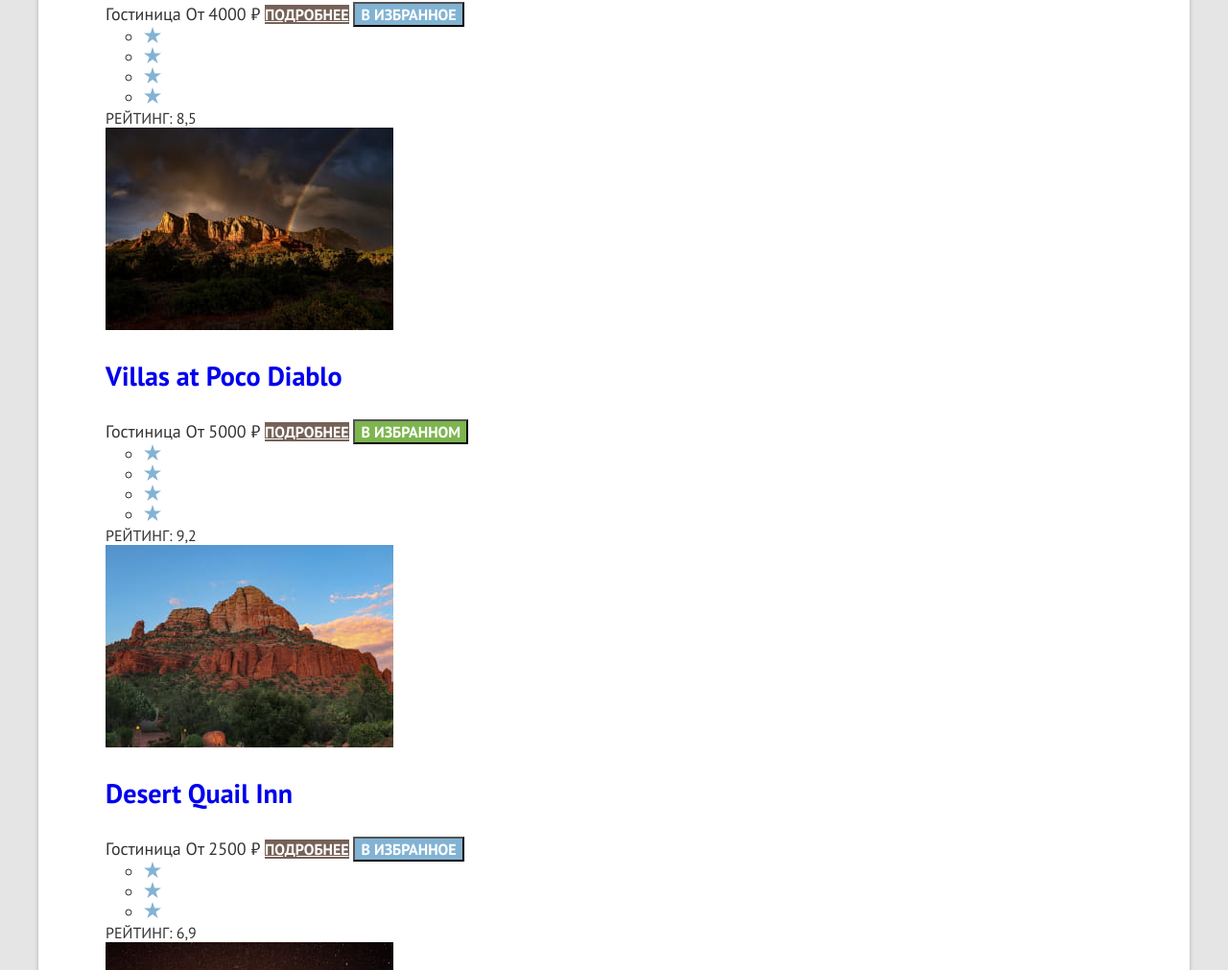
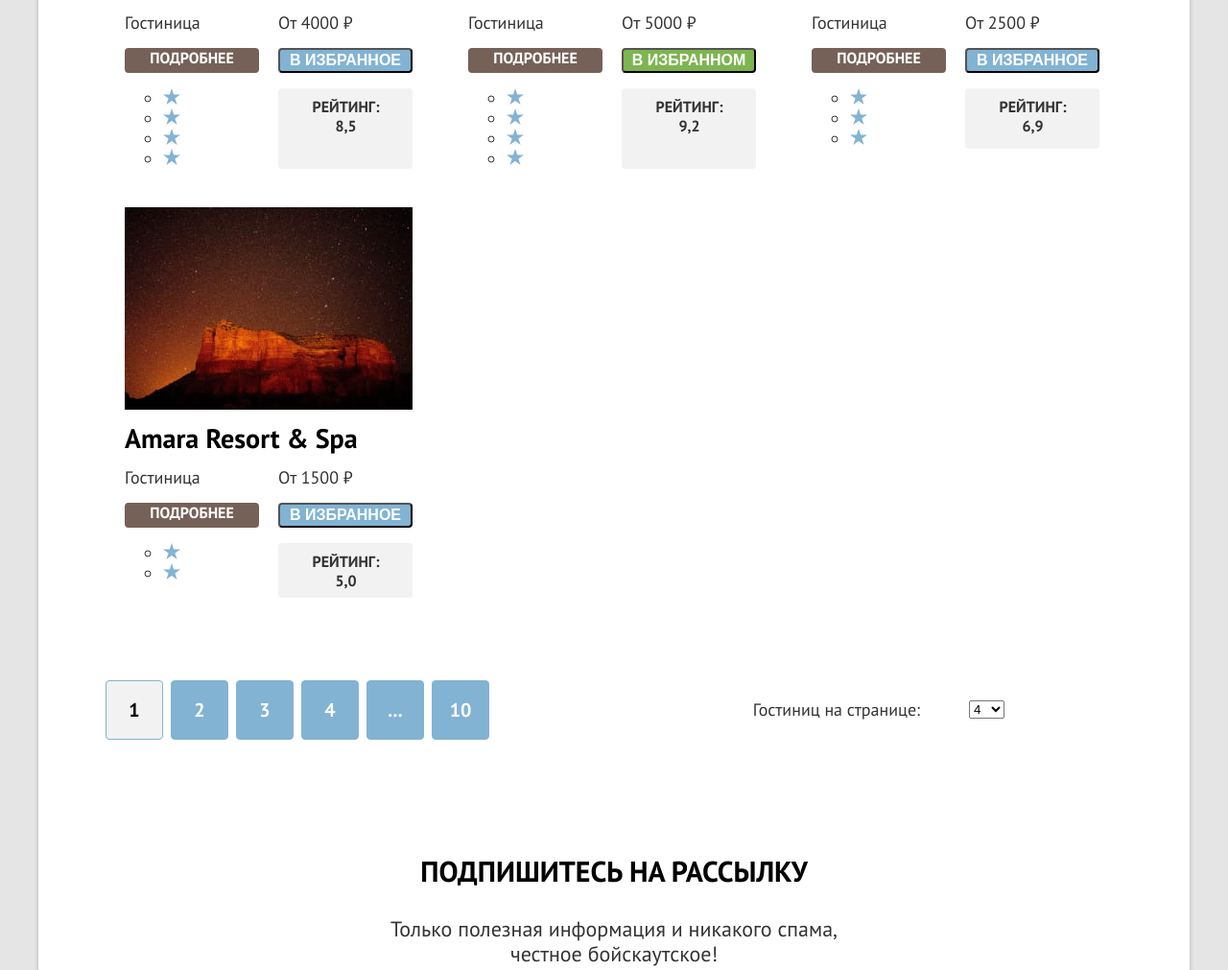
Before and after one commit to htmlacademy-htmlcss/2054453-sedona-34, a plain HTML site: page catalog.html in a window 1280 px wide. Shown: the part 1064-2075 px from the top of the page at 96% size. Drawn offline with Linux system fonts and the light colour scheme.

Commit message:
adds grids for components

```diff
--- a/catalog.html
+++ b/catalog.html
@@ -12,7 +12,7 @@
       <header class="page-header">
         <nav class="navigation">
           <a class="navigation-logo-link" href="index.html">
-            <img class="navigation-logo" src="images/logo-city.svg" width="139" height="70" alt="Город Седона">
+            <img class="navigation-logo" src="images/logo-city.svg" width="139" height="70" alt="Город Седона.">
           </a>
           <ul class="navigation-list">
             <li class="navigation-item">
@@ -153,13 +153,14 @@
             <li class="product-card">
               <a class="product-card-link" href="#">
                 <img class="product-card-image" src="images/catalog/hotel-1.jpg" width="300" height="211"
-                  alt="Amara Resort & Spas">
+                  alt="Amara Resort & Spas.">
                 <h3 class="product-card-title">Amara Resort & Spa</h3>
               </a>
+              <div class="product-card-description">
                 <span class="product-type">Гостиница</span>
                 <span class="product-card-price">От 4000 ₽</span>
-              <a class="product-card-button product-card-button-more button" href="#">Подробнее</a>
-              <button class="product-card-button product-card-button-fav" type="submit">В избранное</button>
+                <a class="button product-card-button-about" href="#">Подробнее</a>
+                <button class="button product-card-button-fav" type="submit">В избранное</button>
                 <ul class="product-card-stars">
                   <li class="product-card-icon">
                     <img class="product-card-starpic" src="images/catalog/star.svg" width="18" height="17">
@@ -174,18 +175,20 @@
                     <img class="product-card-starpic" src="images/catalog/star.svg" width="18" height="17">
                   </li>
                 </ul>
-              <span class="product-card-rating">Рейтинг: 8,5</span>
+                <b class="product-card-rating">Рейтинг: 8,5</b>
+              </div>
             </li>
             <li class="product-card">
               <a class="product-card-link" href="#">
                 <img class="product-card-image" src="images/catalog/hotel-2.jpg" width="300" height="211"
-                  alt="Villas at Poco Diablo">
+                  alt="Villas at Poco Diablo.">
                 <h3 class="product-card-title">Villas at Poco Diablo</h3>
               </a>
+              <div class="product-card-description">
                 <span class="product-type">Гостиница</span>
                 <span class="product-card-price">От 5000 ₽</span>
-              <a class="product-card-button product-card-button-more button" href="#">Подробнее</a>
-              <button class="product-card-button product-card-button-selected" type="submit">В избранном</button>
+                <a class="button product-card-button-about" href="#">Подробнее</a>
+                <button class="button product-card-button-selected" type="submit">В избранном</button>
                 <ul class="product-card-stars">
                   <li class="product-card-icon">
                     <img class="product-card-starpic" src="images/catalog/star.svg" width="18" height="17">
@@ -200,18 +203,20 @@
                     <img class="product-card-starpic" src="images/catalog/star.svg" width="18" height="17">
                   </li>
                 </ul>
-              <span class="product-card-rating">Рейтинг: 9,2</span>
+                <b class="product-card-rating">Рейтинг: 9,2</b>
+              </div>
             </li>
             <li class="product-card">
               <a class="product-card-link" href="#">
                 <img class="product-card-image" src="images/catalog/hotel-3.jpg" width="300" height="211"
-                  alt="Desert Quail Inn">
+                  alt="Desert Quail Inn.">
                 <h3 class="product-card-title">Desert Quail Inn</h3>
               </a>
+              <div class="product-card-description">
                 <span class="product-type">Гостиница</span>
                 <span class="product-card-price">От 2500 ₽</span>
-              <a class="product-card-button product-card-button-more button" href="#">Подробнее</a>
-              <button class="product-card-button product-card-button-fav" type="submit">В избранное</button>
+                <a class="button product-card-button-about" href="#">Подробнее</a>
+                <button class="button product-card-button-fav" type="submit">В избранное</button>
                 <ul class="product-card-stars">
                   <li class="product-card-icon">
                     <img class="product-card-starpic" src="images/catalog/star.svg" width="18" height="17">
@@ -223,18 +228,20 @@
                     <img class="product-card-starpic" src="images/catalog/star.svg" width="18" height="17">
                   </li>
                 </ul>
-              <span class="product-card-rating">Рейтинг: 6,9</span>
+                <b class="product-card-rating">Рейтинг: 6,9</b>
+              </div>
             </li>
             <li class="product-card">
               <a class="product-card-link" href="#">
                 <img class="product-card-image" src="images/catalog/hotel-4.jpg" width="300" height="211"
-                  alt="Amara Resort & Spa">
+                  alt="Amara Resort & Spa.">
                 <h3 class="product-card-title">Amara Resort & Spa</h3>
               </a>
+              <div class="product-card-description">
                 <span class="product-type">Гостиница</span>
                 <span class="product-card-price">От 1500 ₽</span>
-              <a class="product-card-button product-card-button-more button" href="#">Подробнее</a>
-              <button class="product-card-button product-card-button-fav" type="submit">В избранное</button>
+                <a class="button product-card-button-about" href="#">Подробнее</a>
+                <button class="button product-card-button-fav" type="submit">В избранное</button>
                 <ul class="product-card-stars">
                   <li class="product-card-icon">
                     <img class="product-card-starpic" src="images/catalog/star.svg" width="18" height="17">
@@ -243,7 +250,8 @@
                     <img class="product-card-starpic" src="images/catalog/star.svg" width="18" height="17">
                   </li>
                 </ul>
-              <span class="product-card-rating">Рейтинг: 5,0</span>
+                <b class="product-card-rating">Рейтинг: 5,0</b>
+              </div>
             </li>
           </ul>
 
@@ -323,7 +331,7 @@
           <div class="contacts-logo">
             <a class="contacts-logo-link" href="https://htmlacademy.ru/">
               <img class="contacts-logo-pic" src="images/HTML-Academy-logo.svg" width="115" height="33"
-                alt="Логотип сайта HTML Academy">
+                alt="Логотип сайта HTML Academy.">
             </a>
           </div>
         </div>
--- a/styles/styles.css
+++ b/styles/styles.css
@@ -100,14 +100,19 @@ body {
   line-height: 20px;
 }
 
-.product-card-button {
-  font-family: inherit;
+.button {
   font-weight: 700;
   font-size: 16px;
   line-height: 20px;
   text-align: center;
   text-transform: uppercase;
+  text-decoration: none;
   color: #FFFFFF;
+  display: block;
+  border-radius: 4px;
+}
+
+.product-card-button-about {
   background-color: #756157;
 }
 
@@ -461,8 +466,11 @@ body {
 }
 
 .product-list {
+  display: grid;
+  grid-template-columns: repeat(3, 340px);
+  column-gap: 18px;
   list-style-type: none;
-  margin: 0;
+  margin: 0 0 66px 0;
   padding: 0;
 }
 
@@ -575,12 +583,42 @@ body {
   font-size: 18px;
   line-height: 21px;
   color: #333333;
+  display: flex;
+  flex-direction: column;
+  flex-wrap: wrap;
+  padding: 20px;
 }
 
 .product-card-link {
   font-size: 24px;
   line-height: 28px;
   text-decoration: none;
+  color: #000000;
+}
+
+.product-card-image {
+  display: block;
+  object-fit: contain;
+}
+
+.product-card-title {
+  margin: 16px 0;
+}
+
+.product-card-description {
+  display: grid;
+  grid-template-columns: 140px 140px;
+  grid-template-rows: min-content;
+  column-gap: 20px;
+  row-gap: 16px;
+}
+
+.product-type {
+  display: block;
+}
+
+.product-card-price {
+  display: block;
 }
 
 .product-card-rating {
@@ -589,6 +627,11 @@ body {
   text-align: center;
   text-transform: uppercase;
   color: #333333;
+  background-color: #F2F2F2;
+  border-radius: 4px;
+  display: block;
+  padding: 9px 22px 8px 23px;
+  grid-column-start: 2;
 }
 
 .pagination-link {
```
Also changed, not shown: index.html (+4 -4 lines). Lines whose indentation alone changed are shown as unchanged.
